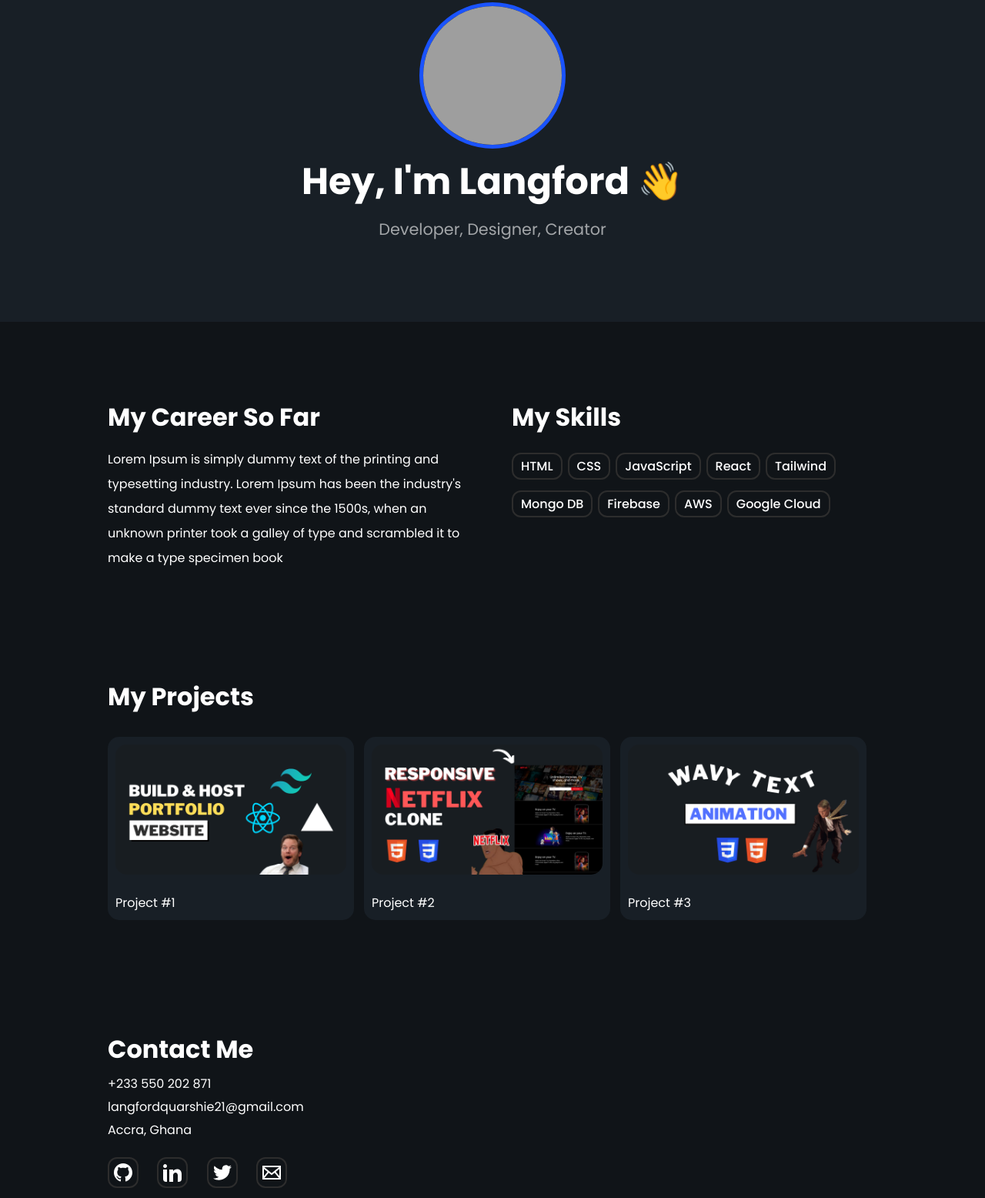
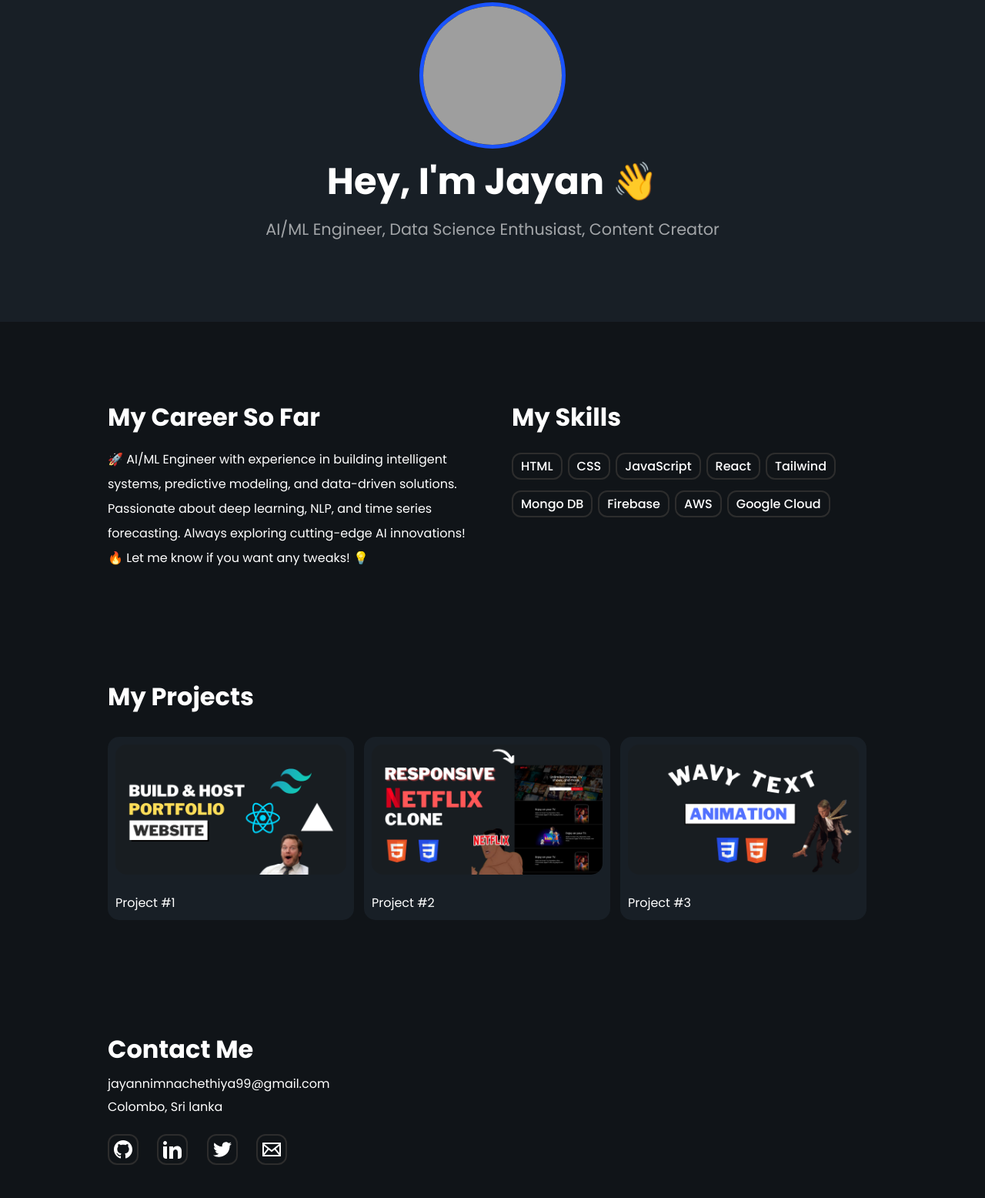
Before and after one commit to Chethiya99/Portfolio, a plain HTML site: page index.html in a window 1280 px wide. Shown: the part 102-1658 px from the top of the page at 77% size. Drawn offline with Linux system fonts and the light colour scheme; grey boxes are pictures that could not be loaded.

Commit message:
Update index.html

```diff
--- a/index.html
+++ b/index.html
@@ -11,7 +11,7 @@
     <!-- HEADER -->
     <header>
       <div class="header-wrapper">
-        <h3>🔥 Dev Langford</h3>
+        <h3>🔥 AI/ML Engineer</h3>
         <nav>
           <a href="#contact">
             <button>Contact me</button>
@@ -25,8 +25,8 @@
       <div>
         <img class="profile-img" src="./assets/profile.png" />
       </div>
-      <h1>Hey, I'm Langford 👋</h1>
-      <p>Developer, Designer, Creator</p>
+      <h1>Hey, I'm Jayan 👋</h1>
+      <p>AI/ML Engineer, Data Science Enthusiast, Content Creator</p>
     </div>
 
     <!-- ABOUT -->
@@ -35,10 +35,9 @@
         <div class="col">
           <h2>My Career So Far</h2>
           <p>
-            Lorem Ipsum is simply dummy text of the printing and typesetting
-            industry. Lorem Ipsum has been the industry's standard dummy text
-            ever since the 1500s, when an unknown printer took a galley of type
-            and scrambled it to make a type specimen book
+            🚀 AI/ML Engineer with experience in building intelligent systems, predictive modeling, and data-driven solutions.
+            Passionate about deep learning, NLP, and time series forecasting. Always exploring cutting-edge AI innovations! 🔥
+            Let me know if you want any tweaks! 💡
           </p>
         </div>
         <div class="skills col">
@@ -90,9 +89,9 @@
       <div class="socials-wrapper">
         <div>
           <h2>Contact Me</h2>
-          <p>+233 550 202 871</p>
-          <p>langfordquarshie21@gmail.com</p>
-          <p>Accra, Ghana</p>
+          <p></p>
+          <p>jayannimnachethiya99@gmail.com</p>
+          <p>Colombo, Sri lanka</p>
         </div>
         <div class="social-icons">
           <a href="#"><img src="./assets/github.svg" /></a>
```
